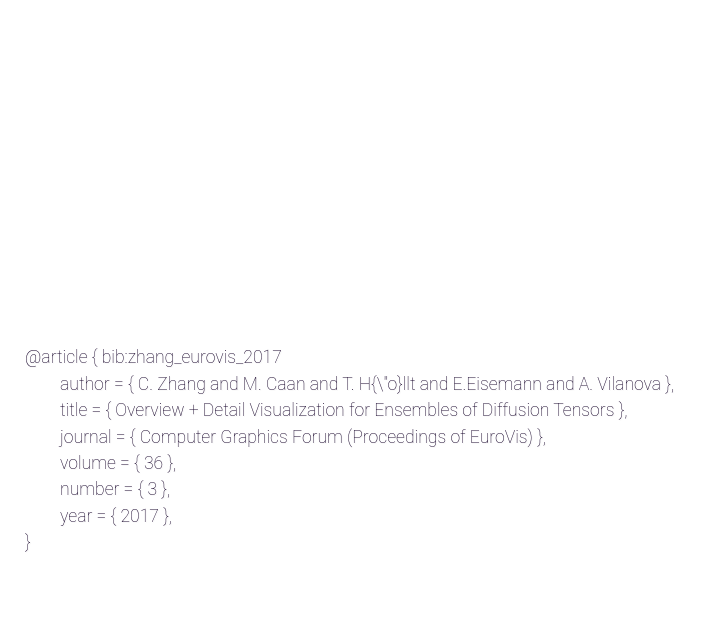
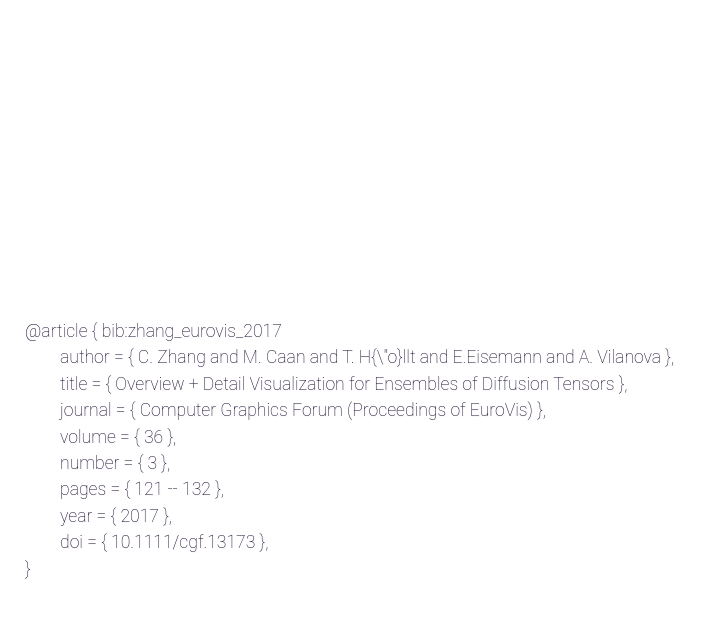
Before and after one commit to thoellt/thoellt.github.io, a Jekyll site: the page built from _posts/2017-04-01-eurovis_changgong.md, in a window 1280 px wide. Shown: the top 618 px of the page, without its empty margins (0-710 px from the left). Built offline with Jekyll 4.4.1, drawn with Linux system fonts in a browser that asks for light colours.

Commit message:
Updates Changgongs EuroVis 2017 paper

```diff
--- a/_posts/2017-04-01-eurovis_changgong.md
+++ b/_posts/2017-04-01-eurovis_changgong.md
@@ -5,12 +5,12 @@
 author: C. Zhang, M. Caan, T. Höllt, E.Eisemann, and A. Vilanova
 title: "Overview + Detail Visualization for Ensembles of Diffusion Tensors"
 journal: Computer Graphics Forum (Proceedings of EuroVis)
-page_start:
-page_end:
+page_start: 121
+page_end: 132
 volume: 36
 issue: 3
 year: 2017
-doi:
+doi: 10.1111/cgf.13173
 pdf: assets/papers/zhang_eurovis_2017/EuroVis2017_Overview_+_Detail_Visualization_for_Ensembles_of_Diffusion_Tensors.pdf
 poster:
 video:
```
Also changed, not shown: 6 other files.
